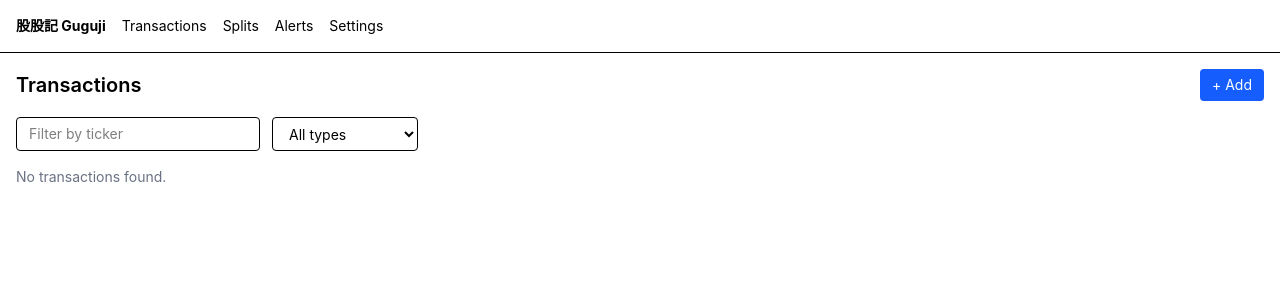
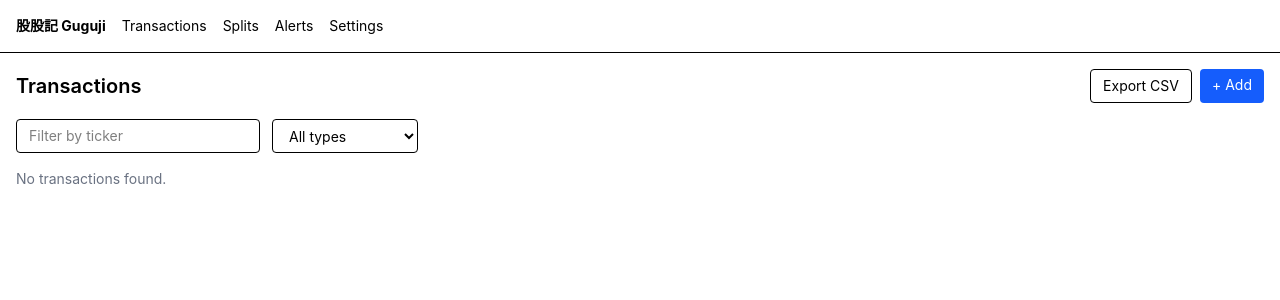
Before and after one commit to kevin1kevin1k/Guguji, a React (Vite) app: page /transactions in a window 1280 px wide. Shown: the top 300 px of the page. Built offline with nearby package versions, Linux system fonts and the light colour scheme.

Commit message:
feat(pages): add Export CSV button to TransactionList

```diff
--- a/src/pages/TransactionList/index.tsx
+++ b/src/pages/TransactionList/index.tsx
@@ -1,6 +1,7 @@
 import { useEffect, useState } from 'react'
 import { Link } from 'react-router-dom'
 import { TransactionRepository } from '../../db/TransactionRepository'
+import { transactionsToCSV, downloadCSV } from '../../utils/csv'
 import type { Transaction, TransactionType } from '../../types'
 
 const TYPE_LABELS: Record<TransactionType, string> = {
@@ -45,12 +46,23 @@ export default function TransactionList() {
     <div>
       <div className="flex items-center justify-between mb-4">
         <h2 className="text-xl font-semibold">Transactions</h2>
+        <div className="flex gap-2">
+          <button
+            onClick={() => {
+              const date = new Date().toISOString().slice(0, 10)
+              downloadCSV(transactionsToCSV(transactions), `guguji_export_${date}.csv`)
+            }}
+            className="px-3 py-1.5 text-sm rounded border hover:bg-gray-50"
+          >
+            Export CSV
+          </button>
           <Link
             to="/transactions/new"
             className="px-3 py-1.5 bg-blue-600 text-white text-sm rounded hover:bg-blue-700"
           >
             + Add
           </Link>
+        </div>
       </div>
 
       {/* Filters */}
```
Lines whose indentation alone changed are shown as unchanged.
